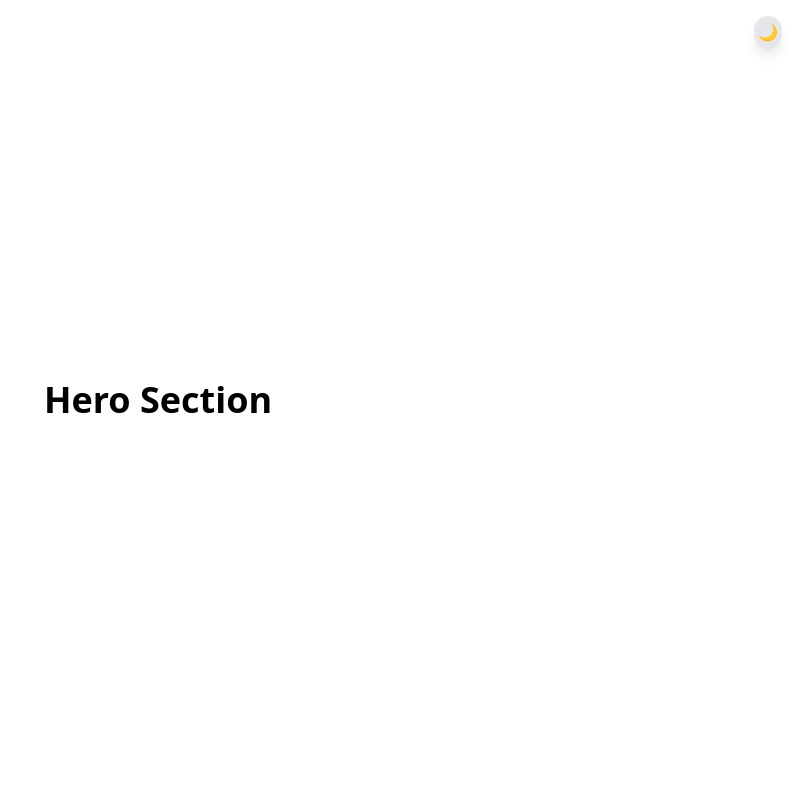
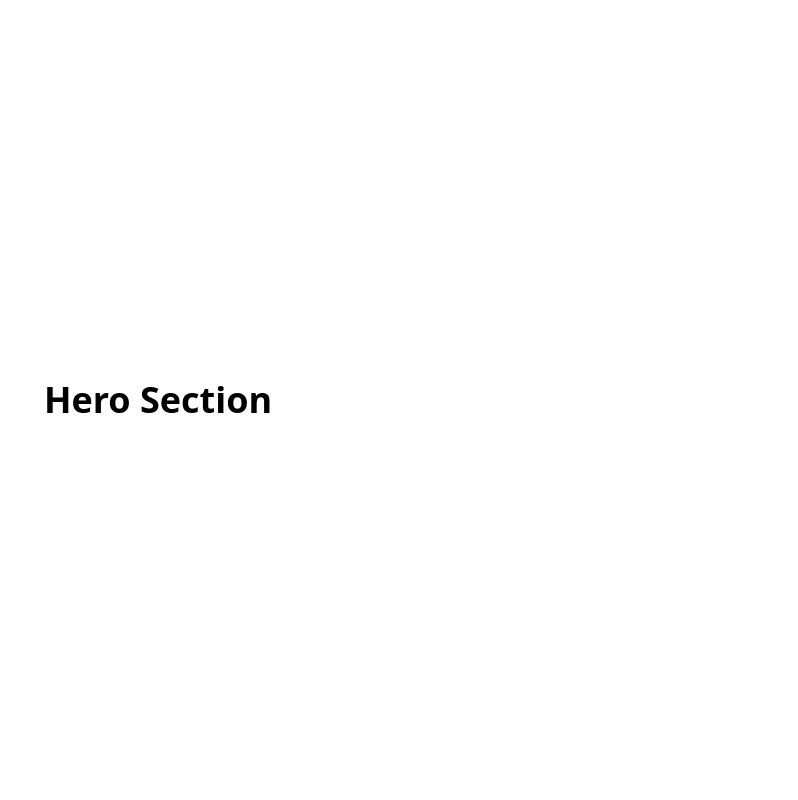
Before and after one commit to DistinctCodes/ManageHub, a Next.js app in the folder frontend/: page / in a window 1280 px wide. Shown: the top 800 px of the page, without its empty margins (482-1280 px from the left). Built offline with nearby package versions, Linux system fonts and the light colour scheme.

Commit message:
Enable dark/light mode theme switching with next-themes

```diff
--- a/frontend/app/layout.tsx
+++ b/frontend/app/layout.tsx
@@ -24,7 +24,7 @@ export default function RootLayout({
   children: React.ReactNode;
 }>) {
   return (
-    <html lang="en">
+    <html lang="en" suppressHydrationWarning>
       <body
         className={`${geistSans.variable} ${geistMono.variable} antialiased`}
       >
--- a/frontend/app/page.tsx
+++ b/frontend/app/page.tsx
@@ -1,10 +1,8 @@
 import Newsletter from "./components/newa-letter";
-import ThemeToggle from "../components/ui/ThemeToggle";
 
 export default function Home() {
   return (
     <main>
-      <ThemeToggle />
       {/* Hero Section */}
       <section className="min-h-screen flex items-center justify-center">
         <h1 className="text-4xl font-bold">Hero Section</h1>
```
